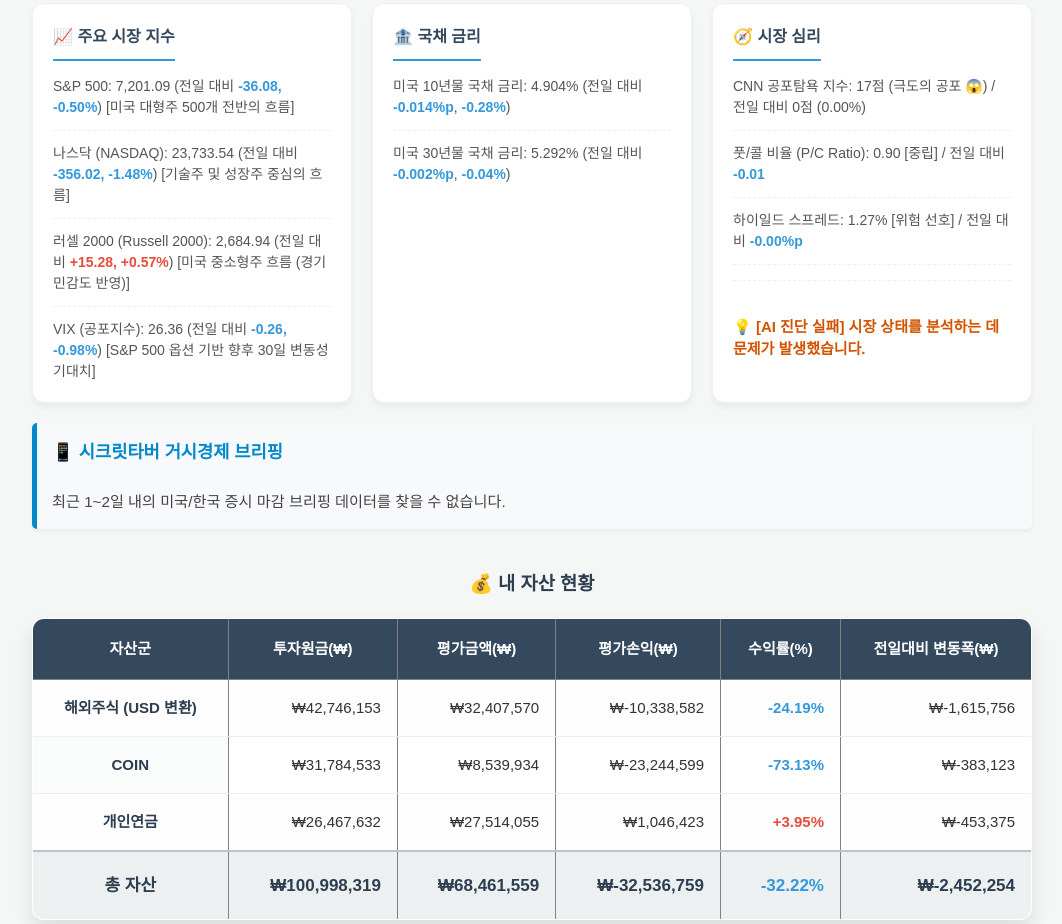
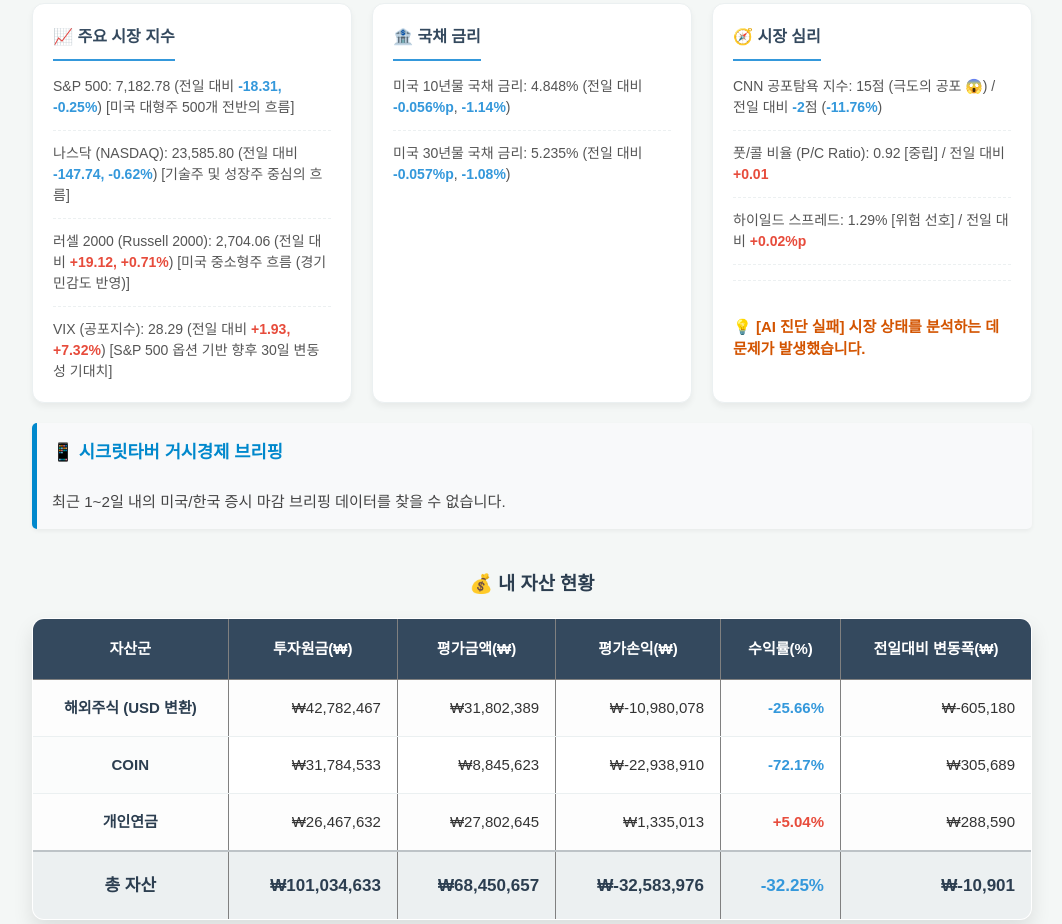
Before and after one commit to darkmirr-bitcoin/myAssetReport, a plain HTML site: page index.html in a window 1280 px wide. Shown: the part 283-1207 px from the top of the page, without its empty margins (108-1170 px from the left). Drawn offline with Linux system fonts and the light colour scheme.

Commit message:
🚀 일일 자산 리포트 및 아카이브 업데이트

```diff
--- a/index.html
+++ b/index.html
@@ -10,8 +10,8 @@
     <body>
         <h2>📊 일일 자산 리포트</h2>
         <div class="summary-header">
-            <p>🕒 <strong>업데이트:</strong> 2026-11-25 14:13:40 (KST)</p>
-            <p>💵 <strong>적용 환율:</strong> 1달러 = <strong>1,341.80원</strong></p>
+            <p>🕒 <strong>업데이트:</strong> 2026-11-26 13:42:05 (KST)</p>
+            <p>💵 <strong>적용 환율:</strong> 1달러 = <strong>1,342.94원</strong></p>
         </div>
 
         <!-- 🔥 여기에 AI 액션 보드가 가장 먼저 뜹니다! -->
@@ -24,15 +24,15 @@
             <div class="macro-cards">
                 <div class="macro-card">
                     <h4>📈 주요 시장 지수</h4>
-                    <ul><li>S&P 500: 7,201.09 (전일 대비 <span class="neg">-36.08,</span> <span class="neg">-0.50%</span>) [미국 대형주 500개 전반의 흐름]</li><li>나스닥 (NASDAQ): 23,733.54 (전일 대비 <span class="neg">-356.02,</span> <span class="neg">-1.48%</span>) [기술주 및 성장주 중심의 흐름]</li><li>러셀 2000 (Russell 2000): 2,684.94 (전일 대비 <span class="pos">+15.28,</span> <span class="pos">+0.57%</span>) [미국 중소형주 흐름 (경기 민감도 반영)]</li><li>VIX (공포지수): 26.36 (전일 대비 <span class="neg">-0.26,</span> <span class="neg">-0.98%</span>) [S&P 500 옵션 기반 향후 30일 변동성 기대치]</li></ul>
+                    <ul><li>S&P 500: 7,182.78 (전일 대비 <span class="neg">-18.31,</span> <span class="neg">-0.25%</span>) [미국 대형주 500개 전반의 흐름]</li><li>나스닥 (NASDAQ): 23,585.80 (전일 대비 <span class="neg">-147.74,</span> <span class="neg">-0.62%</span>) [기술주 및 성장주 중심의 흐름]</li><li>러셀 2000 (Russell 2000): 2,704.06 (전일 대비 <span class="pos">+19.12,</span> <span class="pos">+0.71%</span>) [미국 중소형주 흐름 (경기 민감도 반영)]</li><li>VIX (공포지수): 28.29 (전일 대비 <span class="pos">+1.93,</span> <span class="pos">+7.32%</span>) [S&P 500 옵션 기반 향후 30일 변동성 기대치]</li></ul>
                 </div>
                 <div class="macro-card">
                     <h4>🏦 국채 금리</h4>
-                    <ul><li>미국 10년물 국채 금리: 4.904% (전일 대비 <span class="neg">-0.014%p</span>, <span class="neg">-0.28%</span>)</li><li>미국 30년물 국채 금리: 5.292% (전일 대비 <span class="neg">-0.002%p</span>, <span class="neg">-0.04%</span>)</li></ul>
+                    <ul><li>미국 10년물 국채 금리: 4.848% (전일 대비 <span class="neg">-0.056%p</span>, <span class="neg">-1.14%</span>)</li><li>미국 30년물 국채 금리: 5.235% (전일 대비 <span class="neg">-0.057%p</span>, <span class="neg">-1.08%</span>)</li></ul>
                 </div>
                 <div class="macro-card">
                     <h4>🧭 시장 심리</h4>
-                    <ul><li>CNN 공포탐욕 지수: 17점 (극도의 공포 😱) / 전일 대비 0점 (0.00%)</li><li>풋/콜 비율 (P/C Ratio): 0.90 [중립] / 전일 대비 <span class="neg">-0.01</span></li><li>하이일드 스프레드: 1.27% [위험 선호] / 전일 대비 <span class="neg">-0.00%p</span></li><div class='ai-summary-line'><br><strong style='color:#d35400;'>💡 [AI 진단 실패] 시장 상태를 분석하는 데 문제가 발생했습니다.</strong></div></ul>
+                    <ul><li>CNN 공포탐욕 지수: 15점 (극도의 공포 😱) / 전일 대비 <span class="neg">-2</span>점 (<span class="neg">-11.76%</span>)</li><li>풋/콜 비율 (P/C Ratio): 0.92 [중립] / 전일 대비 <span class="pos">+0.01</span></li><li>하이일드 스프레드: 1.29% [위험 선호] / 전일 대비 <span class="pos">+0.02%p</span></li><div class='ai-summary-line'><br><strong style='color:#d35400;'>💡 [AI 진단 실패] 시장 상태를 분석하는 데 문제가 발생했습니다.</strong></div></ul>
                 </div>
             </div>
 
@@ -59,35 +59,35 @@
   <tbody>
     <tr>
       <td>해외주식 (USD 변환)</td>
-      <td>₩42,746,153</td>
-      <td>₩32,407,570</td>
-      <td>₩-10,338,582</td>
-      <td><span class='neg'>-24.19%</span></td>
-      <td>₩-1,615,756</td>
+      <td>₩42,782,467</td>
+      <td>₩31,802,389</td>
+      <td>₩-10,980,078</td>
+      <td><span class='neg'>-25.66%</span></td>
+      <td>₩-605,180</td>
     </tr>
     <tr>
       <td>COIN</td>
       <td>₩31,784,533</td>
-      <td>₩8,539,934</td>
-      <td>₩-23,244,599</td>
-      <td><span class='neg'>-73.13%</span></td>
-      <td>₩-383,123</td>
+      <td>₩8,845,623</td>
+      <td>₩-22,938,910</td>
+      <td><span class='neg'>-72.17%</span></td>
+      <td>₩305,689</td>
     </tr>
     <tr>
       <td>개인연금</td>
       <td>₩26,467,632</td>
-      <td>₩27,514,055</td>
-      <td>₩1,046,423</td>
-      <td><span class='pos'>+3.95%</span></td>
-      <td>₩-453,375</td>
+      <td>₩27,802,645</td>
+      <td>₩1,335,013</td>
+      <td><span class='pos'>+5.04%</span></td>
+      <td>₩288,590</td>
     </tr>
     <tr>
       <td>총 자산</td>
-      <td>₩100,998,319</td>
-      <td>₩68,461,559</td>
-      <td>₩-32,536,759</td>
-      <td><span class='neg'>-32.22%</span></td>
-      <td>₩-2,452,254</td>
+      <td>₩101,034,633</td>
+      <td>₩68,450,657</td>
+      <td>₩-32,583,976</td>
+      <td><span class='neg'>-32.25%</span></td>
+      <td>₩-10,901</td>
     </tr>
   </tbody>
 </table>
```
Also changed, not shown: 1 other file.
